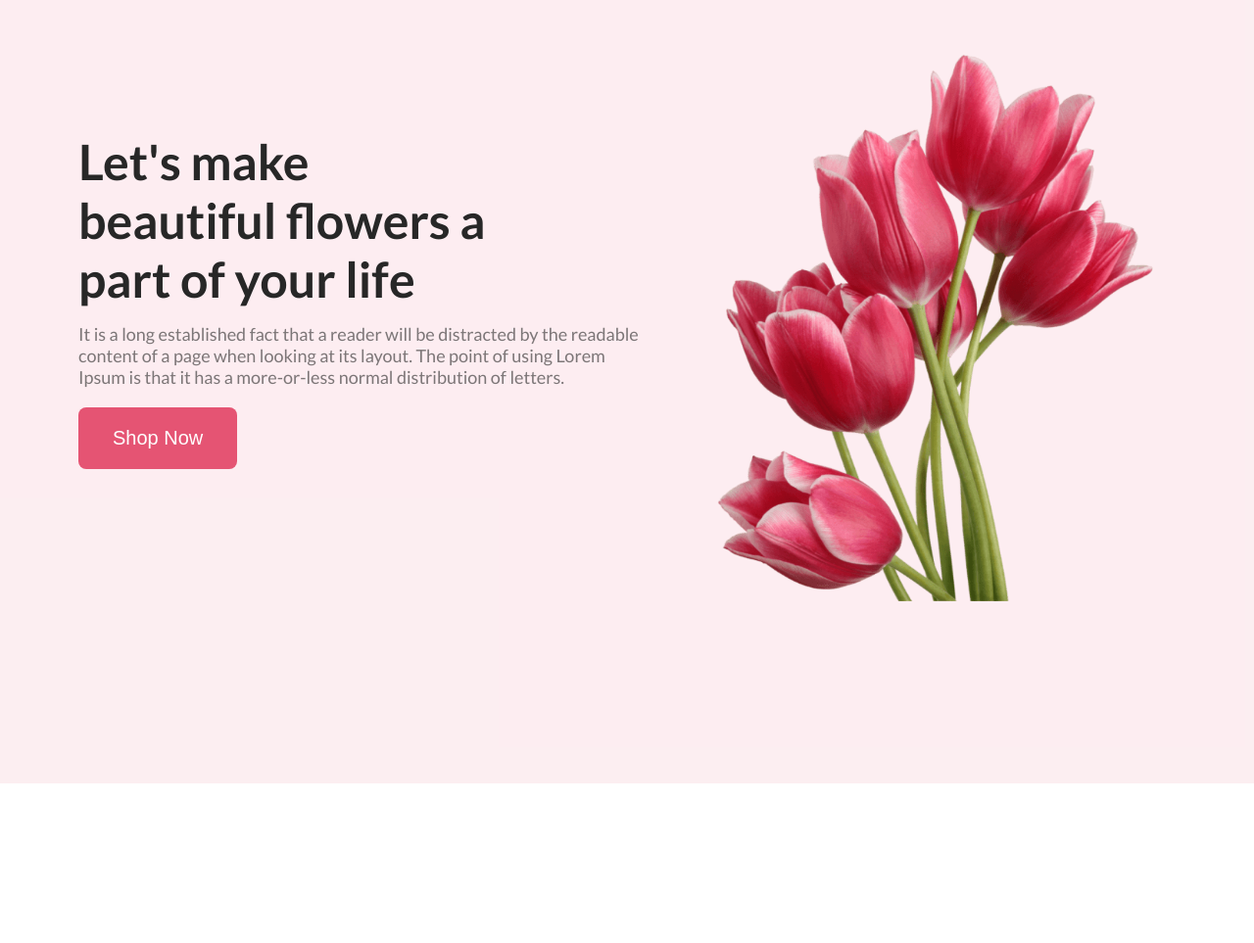
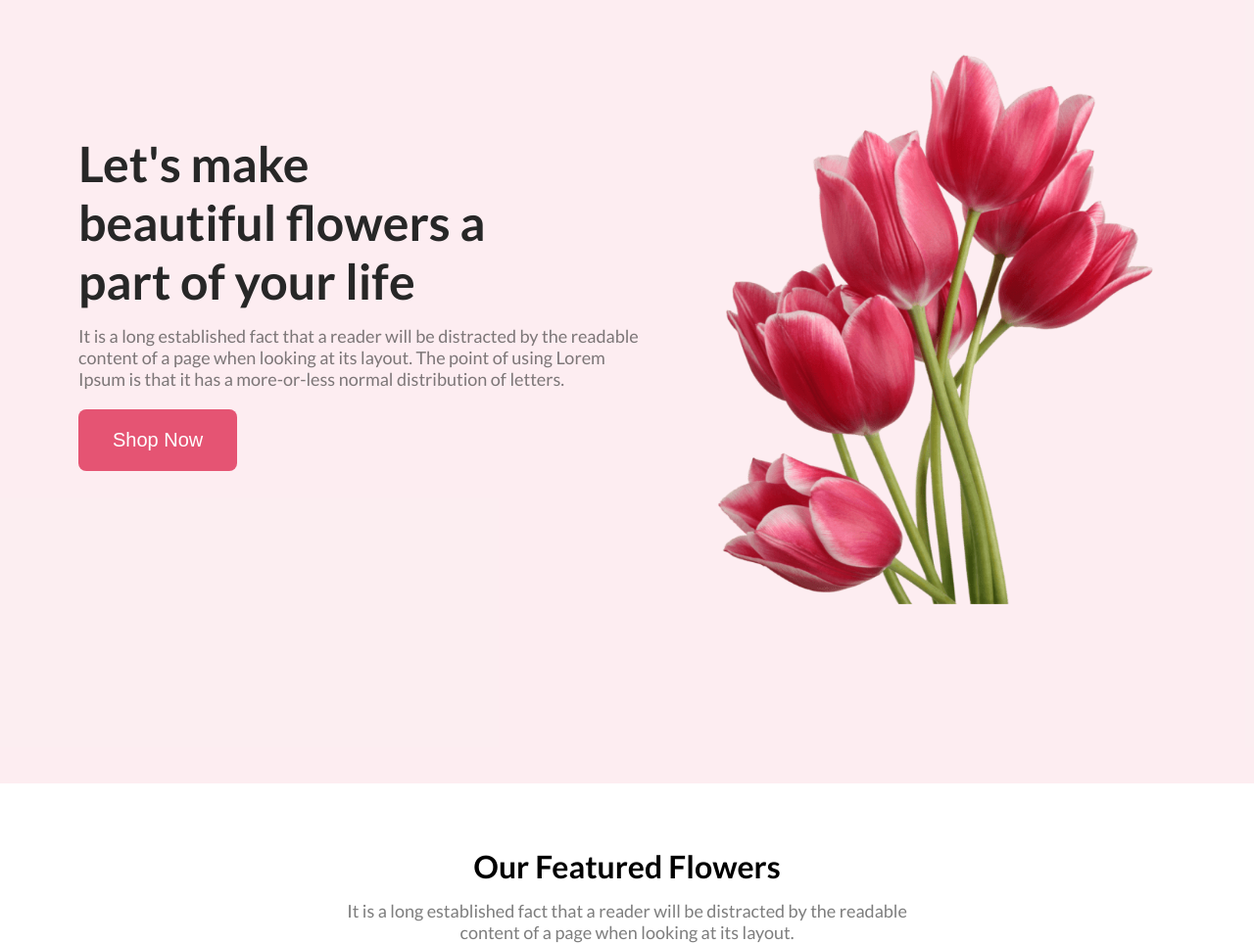
Before and after one commit to zalish-shawon/flower-shop-as01, a plain HTML site: page index.html in a window 1280 px wide. Shown: the whole page at 98% size. Before the commit the page ends 800 px from the top, so only its background shows below. Drawn offline with Linux system fonts and the light colour scheme.

Commit message:
feature added

```diff
--- a/css/styles.css
+++ b/css/styles.css
@@ -30,11 +30,9 @@ body {
 
 }
 
-.banner-paraghrap {
+.paragraph {
     color: rgba(39, 39, 39, 0.60);
     font-size: 18px;
-    font-style: normal;
-    font-weight: 400;
     width: 575px;
     margin-top: 15px;
 }
@@ -50,8 +48,20 @@ body {
 }
 .banner-img{
     width: 490px;
-    height: 560px;
+    height: 563px;
     display: flex;
     margin-top: 54px;
     align-items: center;
 }
+.feature-container{
+    text-align: center;
+    margin-top: 65px;
+}
+.description{
+    color: rgba(39, 39, 39, 0.60);
+    font-size: 18px;
+    width: 575px;
+    margin-top: 15px;
+    margin-left: auto;
+    margin-right: auto;
+}
--- a/index.html
+++ b/index.html
@@ -23,7 +23,7 @@
                             beautiful flowers a
                             part of your life
                         </h1>
-                        <p class="banner-paraghrap">It is a long established fact that a reader will be distracted by the readable content of a page when looking at its layout. The point of using Lorem Ipsum is that it has a more-or-less normal distribution of letters.</p>
+                        <p class="paragraph">It is a long established fact that a reader will be distracted by the readable content of a page when looking at its layout. The point of using Lorem Ipsum is that it has a more-or-less normal distribution of letters.</p>
                         <button class="btn-primary">Shop Now</button>
                     </div>
                     <div class="banner-photo">
@@ -34,7 +34,10 @@
         </section>
     </header>
     <main>
-
+        <div class="feature-container">
+            <h1 class="title">Our Featured Flowers</h1>
+            <p class="description">It is a long established fact that a reader will be distracted by the readable content of a page when looking at its layout.</p>
+        </div>
     </main>
     <footer>
 
```
